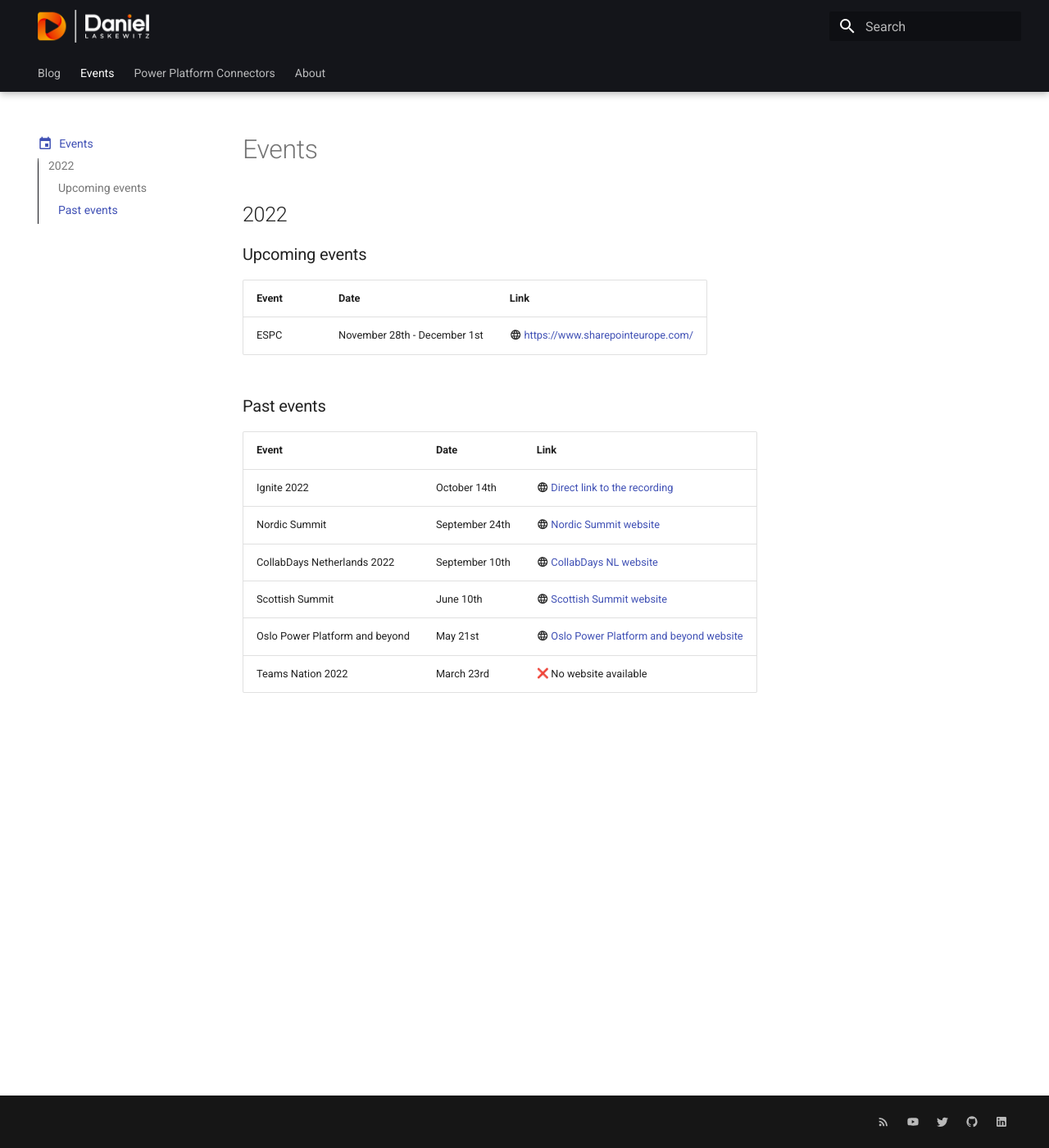
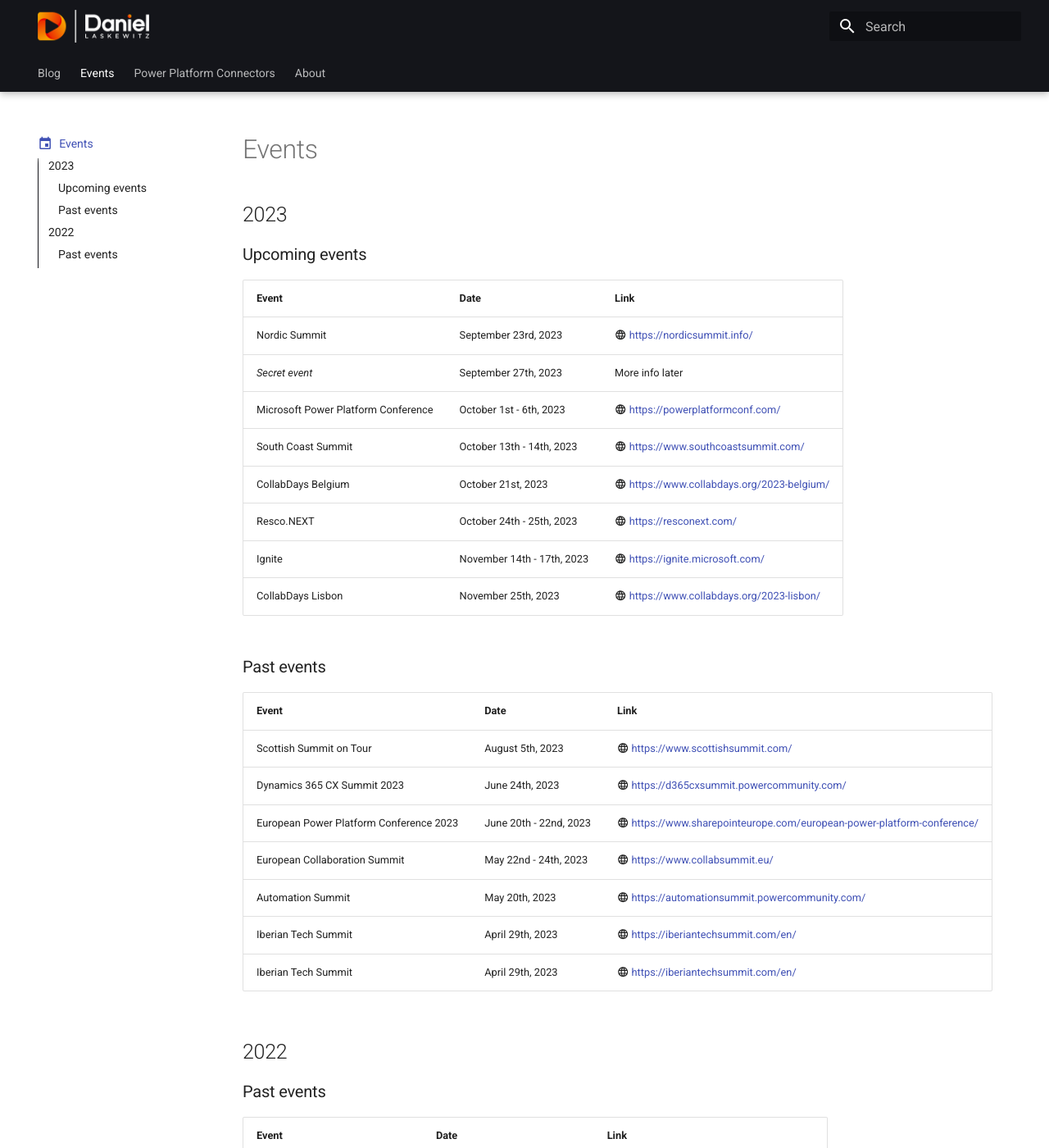
Before and after one commit to Laskewitz/laskewitz.github.io, an MkDocs documentation site: the page built from docs/events.md, in a window 1280 px wide and 1400 px high. Shown: the whole window at 82% size. Built offline with MkDocs 1.6.1 and Material for MkDocs 9.7.7, drawn with Linux system fonts in a browser that asks for light colours; emoji names are drawn with the system emoji font; plug-ins that fetch from the network failed and are left out.

Commit message:
Updated events

```diff
--- a/docs/events.md
+++ b/docs/events.md
@@ -8,18 +8,40 @@
 ---
 # Events
 
-## 2022
+## 2023
 
 ### Upcoming events
 
 | Event | Date | Link |
 | ----------- | ------------------------------------ | ------------------------------------ |
-| ESPC | November 28th - December 1st | :material-web: [https://www.sharepointeurope.com/](https://www.sharepointeurope.com/) |
+| Nordic Summit | September 23rd, 2023 | :material-web: [https://nordicsummit.info/](https://nordicsummit.info/) |
+| *Secret event* | September 27th, 2023 | More info later |
+| Microsoft Power Platform Conference | October 1st - 6th, 2023 | :material-web: [https://powerplatformconf.com/](https://powerplatformconf.com/) |
+| South Coast Summit | October 13th - 14th, 2023 | :material-web: [https://www.southcoastsummit.com/](https://www.southcoastsummit.com/) |
+| CollabDays Belgium | October 21st, 2023 | :material-web: [https://www.collabdays.org/2023-belgium/](https://www.collabdays.org/2023-belgium/) |
+| Resco.NEXT | October 24th - 25th, 2023 | :material-web: [https://resconext.com/](https://resconext.com/) |
+| Ignite | November 14th - 17th, 2023 | :material-web: [https://ignite.microsoft.com/](https://ignite.microsoft.com/) |
+| CollabDays Lisbon | November 25th, 2023 | :material-web: [https://www.collabdays.org/2023-lisbon/](https://www.collabdays.org/2023-lisbon/) |
 
 ### Past events
 
 | Event | Date | Link |
 | ----------- | ------------------------------------ | ------------------------------------ |
+| Scottish Summit on Tour | August 5th, 2023 | :material-web: [https://www.scottishsummit.com/](https://www.scottishsummit.com/) |
+| Dynamics 365 CX Summit 2023 | June 24th, 2023 | :material-web: [https://d365cxsummit.powercommunity.com/](https://d365cxsummit.powercommunity.com/) |
+| European Power Platform Conference 2023 | June 20th - 22nd, 2023 | :material-web: [https://www.sharepointeurope.com/european-power-platform-conference/](https://www.sharepointeurope.com/european-power-platform-conference/) |
+| European Collaboration Summit | May 22nd - 24th, 2023 | :material-web: [https://www.collabsummit.eu/](https://www.collabsummit.eu/) |
+| Automation Summit | May 20th, 2023 | :material-web: [https://automationsummit.powercommunity.com/](https://automationsummit.powercommunity.com/) |
+| Iberian Tech Summit | April 29th, 2023 | :material-web: [https://iberiantechsummit.com/en/](https://iberiantechsummit.com/en/) |
+| Iberian Tech Summit | April 29th, 2023 | :material-web: [https://iberiantechsummit.com/en/](https://iberiantechsummit.com/en/) |
+
+## 2022
+
+### Past events
+
+| Event | Date | Link |
+| ----------- | ------------------------------------ | ------------------------------------ |
+| ESPC | November 28th - December 1st | :material-web: [https://www.sharepointeurope.com/](https://www.sharepointeurope.com/) |
 | Ignite 2022 | October 14th | :material-web: [Direct link to the recording](https://ignite.microsoft.com/en-US/sessions/1d0792dd-3f20-4aa2-94d8-537d7d77d86d) |
 | Nordic Summit | September 24th | :material-web: [Nordic Summit website](https://nordicsummit.info/) |
 | CollabDays Netherlands 2022 | September 10th | :material-web: [CollabDays NL website](https://www.collabdays.org/2022-nl/) |
```
